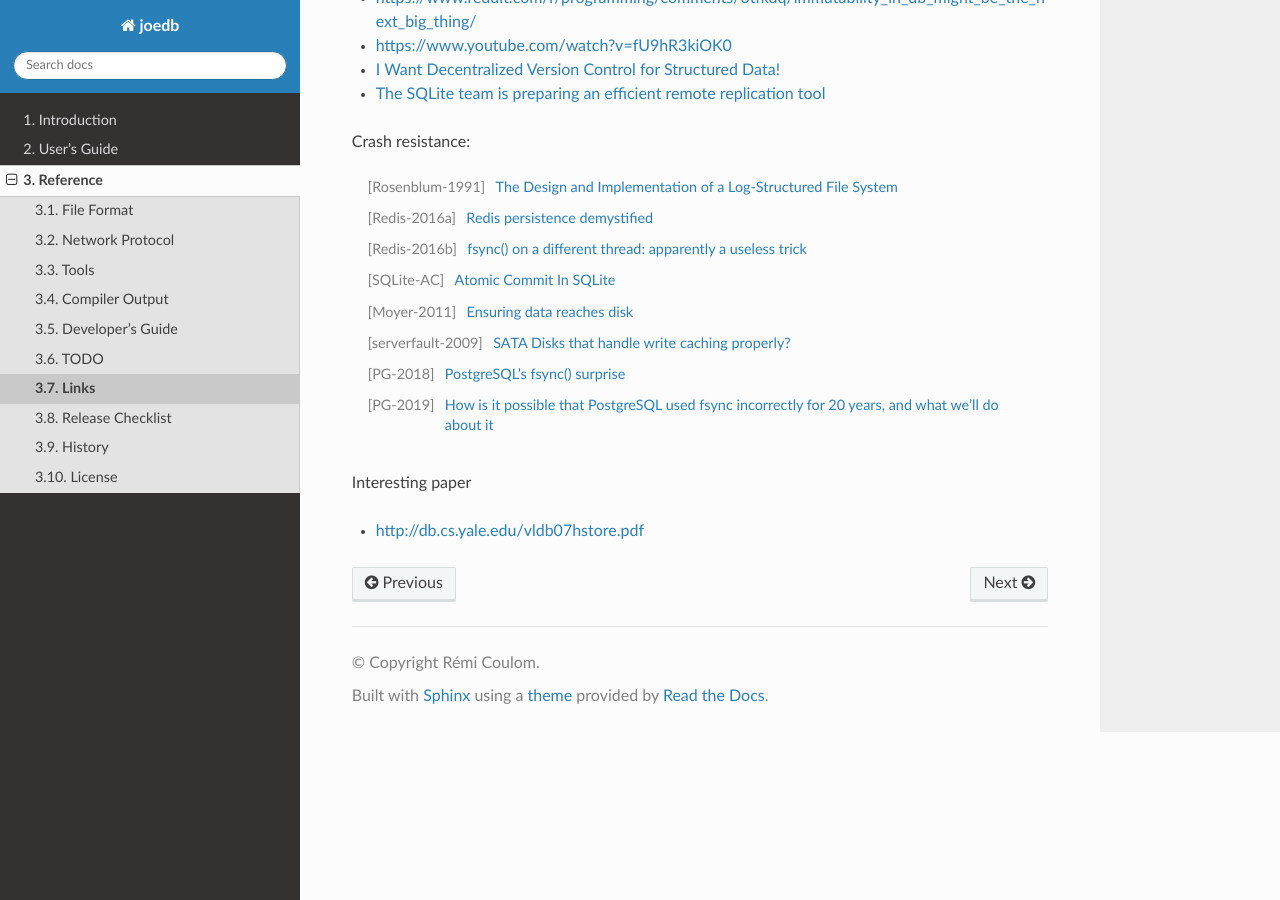
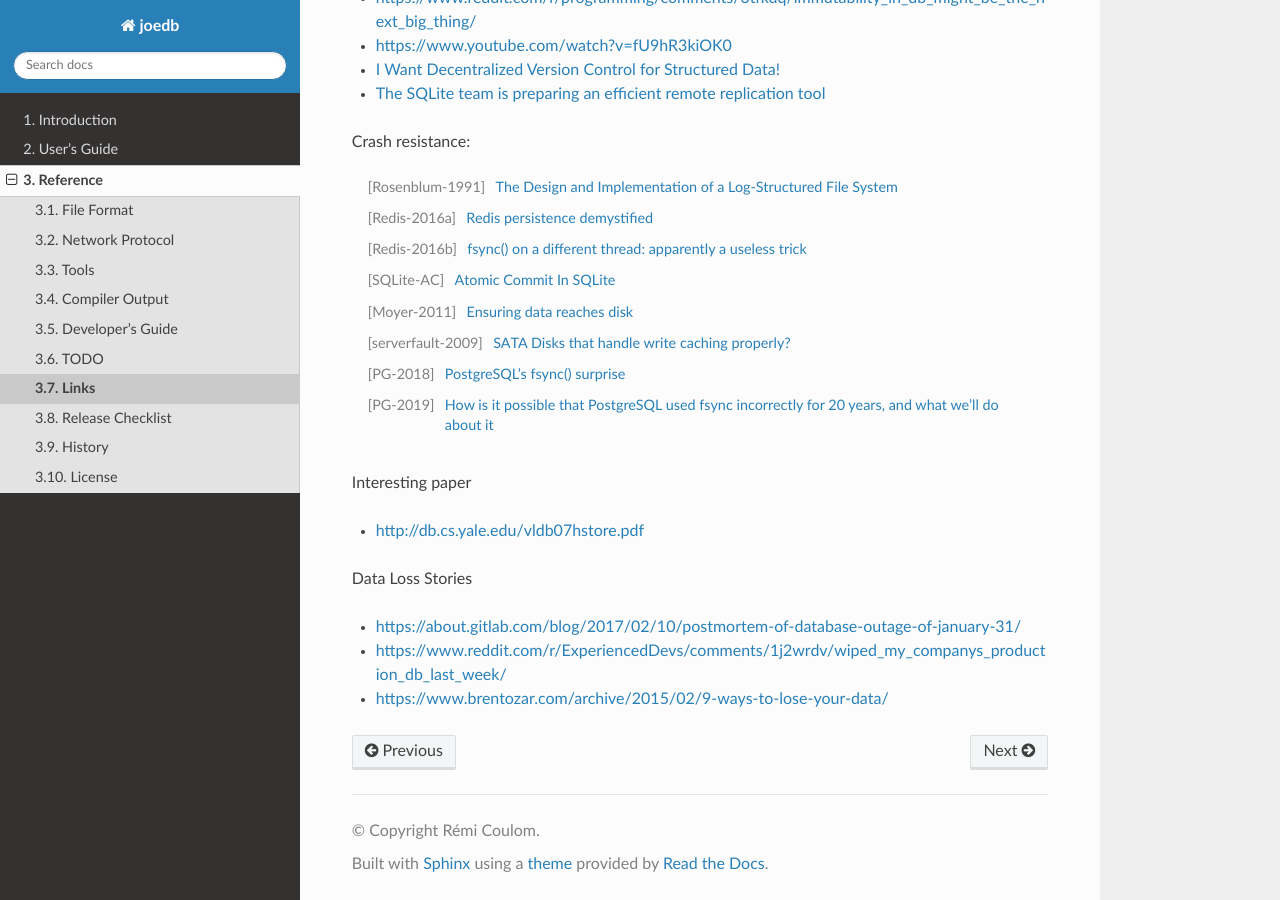
Before and after one commit to Remi-Coulom/joedb, a Sphinx documentation site: the page built from doc/source/links.rst, in a window 1280 px wide and 900 px high, scrolled down 2118 px. Built offline with Sphinx 7.4.7 and the Read the Docs theme 3.1.0, drawn with Linux system fonts in a browser that asks for light colours; formulas are drawn with MathJax 3.

Commit message:
loss stories

```diff
--- a/doc/source/links.rst
+++ b/doc/source/links.rst
@@ -101,3 +101,9 @@ Crash resistance:
 Interesting paper
 
 - http://db.cs.yale.edu/vldb07hstore.pdf
+
+Data Loss Stories
+
+- https://about.gitlab.com/blog/2017/02/10/postmortem-of-database-outage-of-january-31/
+- https://www.reddit.com/r/ExperiencedDevs/comments/1j2wrdv/wiped_my_companys_production_db_last_week/
+- https://www.brentozar.com/archive/2015/02/9-ways-to-lose-your-data/
```
